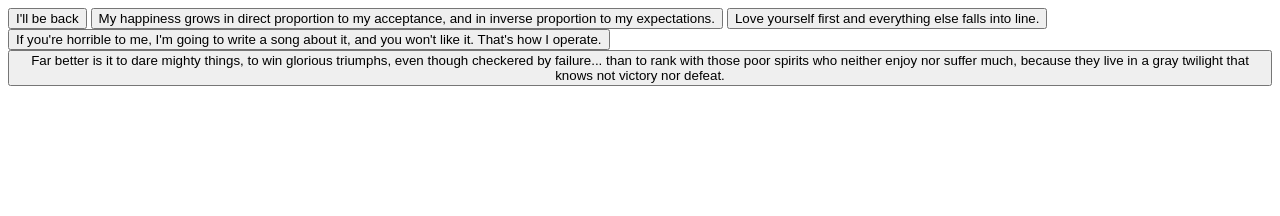
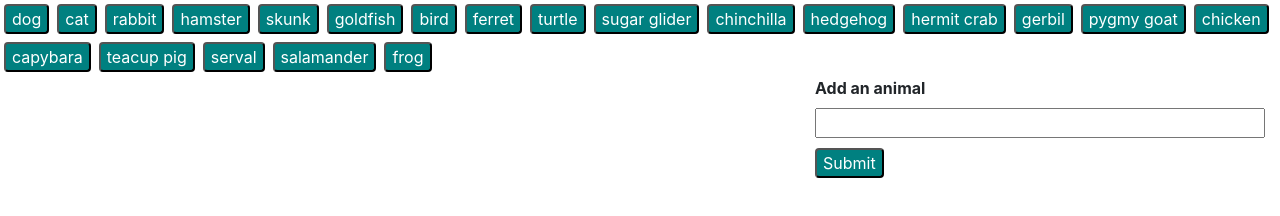
Before and after one commit to KevinWJohnson/GIPHY_API, a plain HTML site: page animal_gifs.html in a window 1280 px wide. Drawn offline with nearby package versions, Linux system fonts and the light colour scheme; no server answers.

Commit message:
Starting buttons and input form added

```diff
--- a/animal_gifs.html
+++ b/animal_gifs.html
@@ -3,93 +3,114 @@
 
 <head>
     <meta charset="utf-8">
-    <title>Quoth the Giphy</title>
+    <title>Animal Gifs</title>
+    <link rel="stylesheet" type="text/css" href="assets/css/reset.css">
+
+    <!-- Bootstrap CDN -->
+    <link rel="stylesheet" href="https://stackpath.bootstrapcdn.com/bootstrap/4.1.1/css/bootstrap.min.css" integrity="sha384-WskhaSGFgHYWDcbwN70/dfYBj47jz9qbsMId/iRN3ewGhXQFZCSftd1LZCfmhktB"
+        crossorigin="anonymous">
+
+    <link rel="stylesheet" type="text/css" href="assets/css/style.css">
+
 </head>
 
 <body>
-    <button data-person="Arnold Schwarzenegger">I'll be back</button>
-    <button data-person="Michael J Fox">
-        My happiness grows in direct proportion to my acceptance, and in inverse proportion to my expectations.
-    </button>
-    <!-- STEP TWO: between the dashed lines below
-        * add three more buttons
-        * add a data-person attribute of famous people you know
-        * with a quote said by them -->
 
-    <!--  -->
+    <div id="animalButtons">
 
-    <button data-person="Lucille Ball">
-        Love yourself first and everything else falls into line.
-    </button>
-    <button data-person="Taylor Swift">
-        If you're horrible to me, I'm going to write a song about it, and you won't like it. That's how I operate.
-    </button>
-    <button data-person="Samuel Jackson">
-        Far better is it to dare mighty things, to win glorious triumphs, even though checkered by failure... than to rank with those
-        poor spirits who neither enjoy nor suffer much, because they live in a gray twilight that knows not victory nor defeat.
-    </button>
+    </div>
 
-    <div id="gifs-appear-here">
+    <form id="animal-form">
+        <label for="animal-input">Add an animal</label>
+        <input type="text" id="animal-input" style="width: 450px;">
+        <br>
+
+        <input id="addAnimal" type="submit" value="Submit">
+    </form>
+
+    <div id="animals">
+
     </div>
+
 
     <script src="https://cdnjs.cloudflare.com/ajax/libs/jquery/3.2.1/jquery.min.js"></script>
     <script type="text/javascript">
-        // Event listener for all button elements
-        $("button").on("click", function () {
-            // In this case, the "this" keyword refers to the button that was clicked
-            var person = $(this).attr("data-person");
+
+        // Array for Starting Buttons Animals
+        var AnimalArray = [
+            "dog",
+            "cat",
+            "rabbit",
+            "hamster",
+            "skunk",
+            "goldfish",
+            "bird",
+            "ferret",
+            "turtle",
+            "sugar glider",
+            "chinchilla",
+            "hedgehog",
+            "hermit crab",
+            "gerbil",
+            "pygmy goat",
+            "chicken",
+            "capybara",
+            "teacup pig",
+            "serval",
+            "salamander",
+            "frog"
+        ];
+
+
+
+        // Create Starting Animal Buttons
+
+        for (var i = 0; i < AnimalArray.length; i++) {
+
+            var animalBtn = $("<button type='button'>" + AnimalArray[i] + "</button>");
+
+            // Appending the button to the animalButtons div
+            $("div[id='animalButtons']").append(animalBtn)
+
+
+        }
+
+
+
         //
         //API Key for GIPHY API Assignment
         //
         //   lJ43akIhk3DTBBHT3hg2kXg062zG48xm
         //
+        // Example code from GiPHY.com - how they need the requests
+        //javascript, jQuery
+        // var xhr = $.get("http://api.giphy.com/v1/gifs/search?q=ryan+gosling&api_key=YOUR_API_KEY&limit=5");
+        // xhr.done(function (data) { console.log("success got data", data); });
 
+        // Requesting the data from giphy.com
+        var xhr = $.get("http://api.giphy.com/v1/gifs/search?q=teacup pig&rating=g&api_key=lJ43akIhk3DTBBHT3hg2kXg062zG48xm&limit=10");
 
-            // Constructing a URL to search Giphy for the name of the person who said the quote
-            var queryURL = "https://api.giphy.com/v1/gifs/search?q=" +
-                person + "&api_key=dc6zaTOxFJmzC&limit=10";
+        // After data comes back from the API
+        xhr.done(function (response) {
 
-            // Performing our AJAX GET request
-            $.ajax({
-                url: queryURL,
-                method: "GET"
-            })
-                // After the data comes back from the API
-                .then(function (response) {
-                    // Storing an array of results in the results variable
+            console.log("success got data", response);
+
+            // Storing array of results in the results variable
             var results = response.data;
 
             // Looping over every result item
-                    for (var i = 0; i < results.length; i++) {
+            //for (var i = 0; i < results.length; i++) {
 
-                        // Only taking action if the photo has an appropriate rating
-                        if (results[i].rating !== "g" && results[i].rating !== "pg-13") {
-                            // Creating a div with the class "item"
-                            var gifDiv = $("<div class='item'>");
+            // }
 
-                            // Storing the result item's rating
-                            var rating = results[i].rating;
 
-                            // Creating a paragraph tag with the result item's rating
-                            var p = $("<p>").text("Rating: " + rating);
 
-                            // Creating an image tag
-                            var personImage = $("<img>");
 
-                            // Giving the image tag an src attribute of a proprty pulled off the
-                            // result item
-                            personImage.attr("src", results[i].images.fixed_height.url);
 
-                            // Appending the paragraph and personImage we created to the "gifDiv" div we created
-                            gifDiv.append(p);
-                            gifDiv.append(personImage);
 
-                            // Prepending the gifDiv to the "#gifs-appear-here" div in the HTML
-                            $("#gifs-appear-here").prepend(gifDiv);
-                        }
-                    }
         });
-        });
+
+
     </script>
 </body>
 
--- /dev/null
+++ b/assets/css/reset.css
@@ -0,0 +1,134 @@
+/* http://meyerweb.com/eric/tools/css/reset/
+   v2.0 | 20110126
+   License: none (public domain)
+*/
+
+html,
+body,
+div,
+span,
+applet,
+object,
+iframe,
+h1,
+h2,
+h3,
+h4,
+h5,
+h6,
+p,
+blockquote,
+pre,
+a,
+abbr,
+acronym,
+address,
+big,
+cite,
+code,
+del,
+dfn,
+em,
+img,
+ins,
+kbd,
+q,
+s,
+samp,
+small,
+strike,
+strong,
+sub,
+sup,
+tt,
+var,
+b,
+u,
+i,
+center,
+dl,
+dt,
+dd,
+ol,
+ul,
+li,
+fieldset,
+form,
+label,
+legend,
+table,
+caption,
+tbody,
+tfoot,
+thead,
+tr,
+th,
+td,
+article,
+aside,
+canvas,
+details,
+embed,
+figure,
+figcaption,
+footer,
+header,
+hgroup,
+menu,
+nav,
+output,
+ruby,
+section,
+summary,
+time,
+mark,
+audio,
+video {
+  padding: 0;
+  margin: 0;
+  font: inherit;
+  font-size: 100%;
+  vertical-align: baseline;
+  border: 0;
+}
+/* HTML5 display-role reset for older browsers */
+article,
+aside,
+details,
+figcaption,
+figure,
+footer,
+header,
+hgroup,
+menu,
+nav,
+section {
+  display: block;
+}
+
+body {
+  line-height: 1;
+}
+
+ol,
+ul {
+  list-style: none;
+}
+
+blockquote,
+q {
+  quotes: none;
+}
+
+blockquote:before,
+blockquote:after,
+q:before,
+q:after {
+  content: "";
+  content: none;
+}
+
+table {
+  border-spacing: 0;
+  border-collapse: collapse;
+}
--- /dev/null
+++ b/assets/css/style.css
@@ -0,0 +1,32 @@
+
+
+button {
+    border-radius: 4px;
+    background: teal;
+    color: white;
+    margin: 4px;
+}
+
+#animal-form {
+    float: right;
+    margin-right: 15px;
+}
+
+#animals {
+    float: left;
+    margin-left: 15px;
+}
+
+#addAnimal {
+    border-radius: 4px;
+    background: teal;
+    color: white;
+    margin-top: 10px;
+
+}
+
+label {
+    display: block;
+    text-align: left;
+    font-weight: bold;
+}
```
Lines whose indentation alone changed are shown as unchanged.
